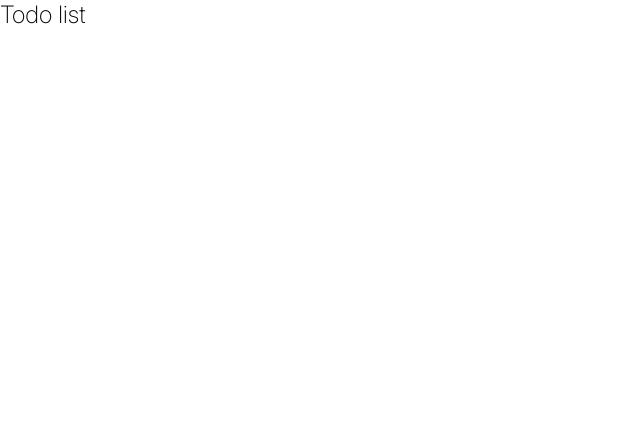
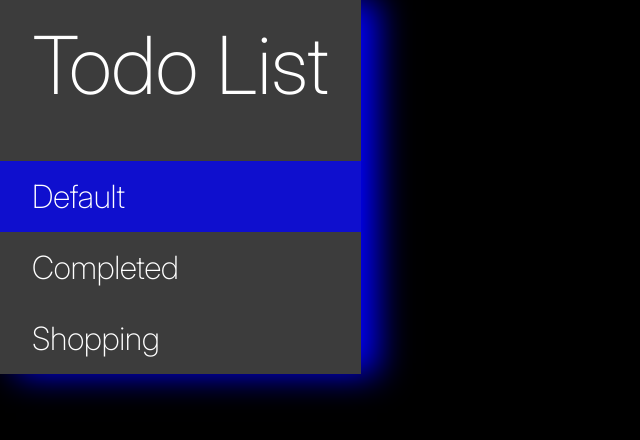
Before and after one commit to J0e-Quan/to-do-list, a website built with webpack: page src/index.html in a window 1280 px wide. Shown: the whole page, without its empty margins (0-640 px from the left). Built offline with nearby package versions, Linux system fonts and the light colour scheme.

Commit message:
feat(ui): add hover and selected category colours

```diff
--- a/src/index.html
+++ b/src/index.html
@@ -31,12 +31,22 @@
     />
     <meta charset="UTF-8" />
     <meta name="viewport" content="width=device-width, initial-scale=1.0" />
-    <script src="main.js" defer></script>
     <title>To-do list</title>
   </head>
   <body>
     <nav class="sidebar">
-      <h1 class="logo-text">Todo list</h1>
+      <h1 class="logo-text">Todo List</h1>
+      <div class="categories">
+        <div class="category selected">
+          <h3 class="category-text">Default</h3>
+        </div>
+        <div class="category">
+          <h3 class="category-text">Completed</h3>
+        </div>
+        <div class="category">
+          <h3 class="category-text">Shopping</h3>
+        </div>
+      </div>
     </nav>
     <section class="content">
 
--- a/src/styles.css
+++ b/src/styles.css
@@ -36,6 +36,7 @@
   box-sizing: border-box;
   font-family: 'Urbanist', serif;
   font-weight: 550;
+  color: white;
 }
 
 h1,
@@ -46,6 +47,7 @@ h5,
 h6 {
   font-family: 'Inter', sans-serif;
   font-weight: 200;
+  color: white;
 }
 
 input,
@@ -55,3 +57,37 @@ button {
   background-color: none;
   outline: none;
 }
+
+body {
+  display: flex;
+  background-color: black;
+}
+
+.sidebar {
+  background-color: rgb(60, 60, 60);
+  box-shadow: 16px 0 32px blue;
+}
+
+.logo-text {
+  padding: 1rem 2rem;
+  font-size: 5rem;
+  margin-bottom: 2rem;
+}
+
+.categories {
+  display: flex;
+  flex-direction: column;
+}
+
+.sidebar .category-text {
+  padding: 1rem 2rem;
+  font-size: 2rem;
+}
+
+.sidebar .category:hover {
+  background-color: rgb(0 0 255 / 25%);
+}
+
+.sidebar .category.selected {
+  background-color: rgb(0 0 255 / 75%);
+}
```
